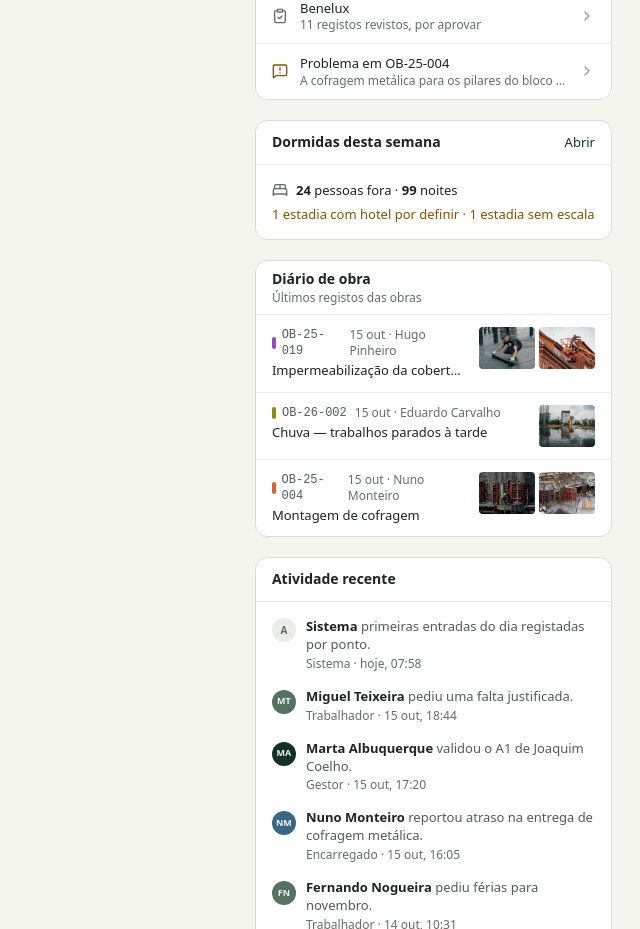
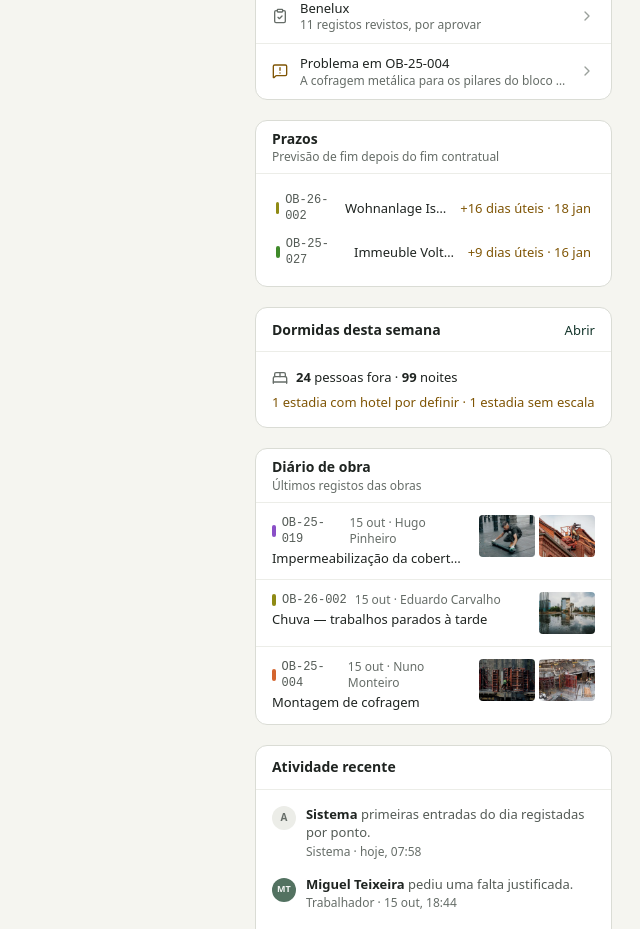
Before and after one commit to GoncaloS30/Andaime, a React (Vite) app: page / in a window 1280 px wide. Shown: the part 1840-2769 px from the top of the page, without its empty margins (640-1280 px from the left). Built offline with nearby package versions, Linux system fonts and the light colour scheme.

Commit message:
feat(obras): aviso de atraso face ao contrato também na tabela de obras e no dashboard
Co-Authored-By: Claude Opus 5.5 <noreply@anthropic.com>

```diff
--- a/src/features/dashboard/DashboardPage.tsx
+++ b/src/features/dashboard/DashboardPage.tsx
@@ -16,6 +16,7 @@ import { FieldWeek } from './FieldWeek'
 import { PendingPanel } from './PendingPanel'
 import { SitesHours } from './SitesHours'
 import { LatestDiary } from './LatestDiary'
+import { LateSitesPanel } from './LateSitesPanel'
 import { LodgingPanel } from './LodgingPanel'
 
 export function DashboardPage() {
@@ -94,6 +95,7 @@ export function DashboardPage() {
               )}
             </Panel>
             <PendingPanel />
+            <LateSitesPanel />
             <LodgingPanel />
             <LatestDiary />
             <Panel title="Atividade recente" id="atividade">
--- /dev/null
+++ b/src/features/dashboard/LateSitesPanel.tsx
@@ -0,0 +1,26 @@
+import { Link } from 'react-router'
+import { useDerived } from '@/app/hooks'
+import { delayWorkdays } from '@/domain/planning'
+import { dateShort } from '@/domain/weeks'
+import { SiteCode } from '@/ui/Badge'
+import { Panel } from '@/ui/Layout'
+
+/** Obras cuja previsão de fim já passou o fim contratual. */
+export function LateSitesPanel() {
+  const late = useDerived(({ db }) =>
+    Object.values(db.sites)
+      .filter((s) => s.status !== 'concluida' && delayWorkdays(s) > 0)
+      .sort((a, b) => delayWorkdays(b) - delayWorkdays(a)),
+  )
+  if (late.length === 0) return null
+  return (
+    <Panel title="Prazos" description="Previsão de fim depois do fim contratual" bodyClassName="flex flex-col gap-2">
+      {late.map((s) => (
+        <Link key={s.id} to={`/obras/${s.id}`} className="flex items-center justify-between gap-2 rounded-md px-1 py-0.5 text-sm hover:bg-cal">
+          <span className="flex min-w-0 items-center gap-2"><SiteCode code={s.code} color={s.color} /><span className="truncate">{s.name}</span></span>
+          <span className="shrink-0 text-ambar-ink">+{delayWorkdays(s)} dias úteis · {dateShort(s.endDate)}</span>
+        </Link>
+      ))}
+    </Panel>
+  )
+}
--- a/src/features/sites/SitesPage.tsx
+++ b/src/features/sites/SitesPage.tsx
@@ -4,6 +4,7 @@ import { useDerived } from '@/app/hooks'
 import { ModuleGuard } from '@/app/ModuleGuard'
 import { formatHours } from '@/domain/hours'
 import { COUNTRY_NAME, SITE_STATUS } from '@/domain/labels'
+import { delayWorkdays } from '@/domain/planning'
 import { selectAllSiteMetrics } from '@/store/selectors'
 import { Badge, SiteCode } from '@/ui/Badge'
 import { buttonStyles } from '@/ui/Button'
@@ -116,7 +117,10 @@ export function SitesPage() {
                       </td>
                       <td className="max-w-48 truncate text-ink-2">{client?.name}</td>
                       <td><CountryTag country={s.country} /> <span className="text-xs text-ink-2">{s.city}</span></td>
-                      <td><Badge tone={s.status === 'em_curso' ? 'ok' : s.status === 'planeada' ? 'info' : 'neutral'} dot>{SITE_STATUS[s.status]}</Badge></td>
+                      <td>
+                        <Badge tone={s.status === 'em_curso' ? 'ok' : s.status === 'planeada' ? 'info' : 'neutral'} dot>{SITE_STATUS[s.status]}</Badge>
+                        {delayWorkdays(s) > 0 && <Badge tone="warn" className="ml-1">Atraso {delayWorkdays(s)} d</Badge>}
+                      </td>
                       <td className="text-xs">
                         {teams.map((t) => t.name).join(', ') || <span className="text-ink-3">Sem equipa</span>}
                         <span className="block text-ink-3">{foreman?.name ?? 'Sem encarregado'}</span>
```
